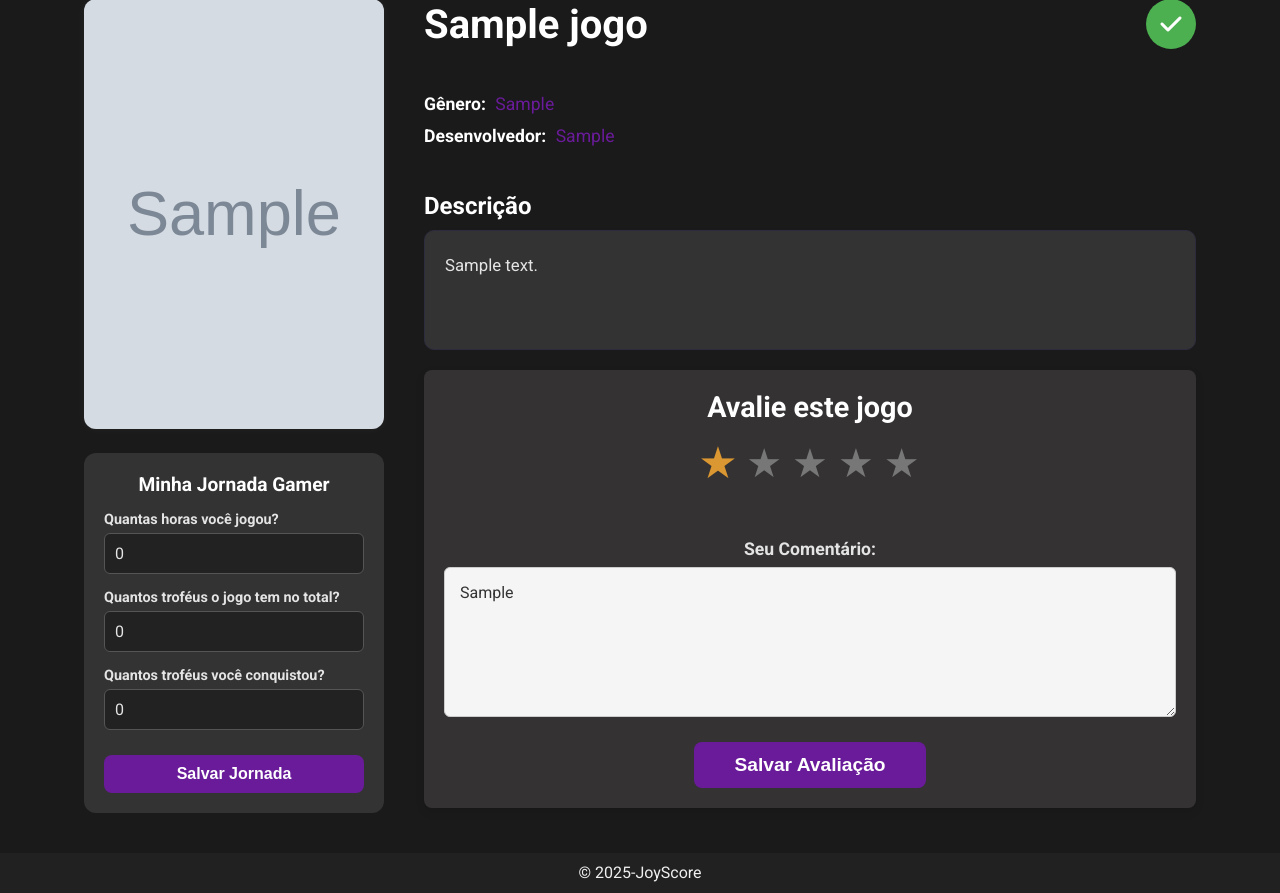
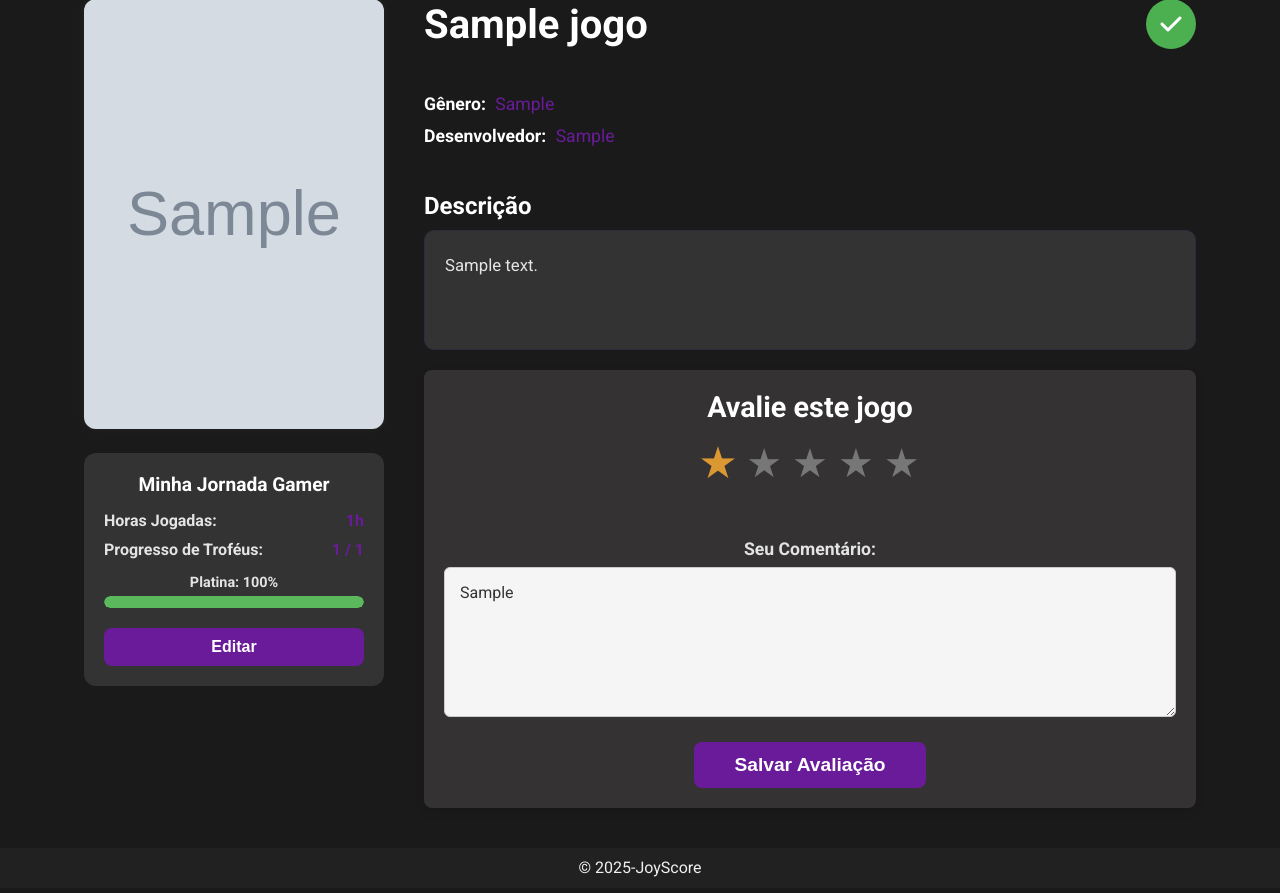
Before and after one commit to Lucascbayma/JoyScore, a Django app: page /avaliar/1/ in a window 1280 px wide. Shown: the part 115-1008 px from the top of the page. Run offline with Django 4.2, Linux system fonts and the light colour scheme; a user stored in the database is signed in; tables that the repository leaves empty hold one stand-in row (values such as "Sample post"); grey boxes marked "Sample" are stand-in pictures.

Commit message:
Apaguei html e css da jornada gamer e deixei funcional a funcao da jornada gamer

```diff
--- a/jogos/static/jogos/css/avaliar.css
+++ b/jogos/static/jogos/css/avaliar.css
@@ -1,5 +1,4 @@
 @import url('https://fonts.googleapis.com/css2?family=Roboto:wght@400;700&display=swap');
-
 
 :root {
   --cor-fundo-principal: #1a1a1a;
@@ -24,7 +23,6 @@ body {
   color: var(--cor-texto-principal);
   font-family: 'Roboto', sans-serif;
 }
-
 
 header {
   width: 100%;
@@ -56,7 +54,6 @@ header {
   color: var(--cor-destaque-dourado);
   margin-left: 15px;
 }
-
 
 main {
   width: 90%;
@@ -103,7 +100,6 @@ main {
     margin-bottom: 5px;
 }
 
-
 .game-info {
   flex: 1;
   display: flex;
@@ -122,12 +118,9 @@ main {
   color: var(--cor-texto-forte);
 }
 
-
 .add-btn {
-
   display: block;
   position: relative;
-
   background: var(--cor-destaque-roxo);
   color: #fff;
   font-size: 1.5rem;
@@ -144,7 +137,6 @@ main {
   background: var(--cor-destaque-roxo-hover);
 }
 
-
 .add-btn i {
     position: absolute;
     top: 50%;
@@ -153,7 +145,6 @@ main {
     line-height: 1;
     display: block;
 }
-
 
 .details {
   margin: 20px 0;
@@ -167,7 +158,6 @@ main {
   display: inline;
   margin-right: 5px;
 }
-
 
 .details dd {
   color: var(--cor-destaque-roxo);
@@ -184,8 +174,6 @@ main {
     margin: 0;
 }
 
-
-
 .description h2 {
     font-size: 1.5rem;
     margin-bottom: 10px;
@@ -201,7 +189,6 @@ main {
   min-height: 120px;
   border: 1px solid #2c2c3e;
 }
-
 
 .rating-section {
   text-align: center;
@@ -226,7 +213,6 @@ main {
 }
 
 .rating {
-
   display: flex;
   justify-content: center;
   flex-direction: row-reverse;
@@ -249,12 +235,10 @@ main {
 }
 
 .rating input[type="radio"] {
-
   display: none;
 }
 
 .rating .star {
-
   font-size: 2.5rem;
   color: #777;
   cursor: pointer;
@@ -262,15 +246,12 @@ main {
   line-height: 1;
 }
 
-
 .rating .star:hover,
 .rating input[type="radio"]:hover ~ .star,
 .rating input[type="radio"]:checked ~ .star {
   color: var(--cor-destaque-dourado);
   transform: scale(1.1);
 }
-
-
 
 .submit-rating {
   background: var(--cor-destaque-roxo);
@@ -322,7 +303,6 @@ main {
     transition: border-color 0.3s ease, box-shadow 0.3s ease;
 }
 
-
 @media (max-width: 850px) {
   .game-container {
     flex-direction: column;
@@ -360,16 +340,13 @@ main {
   transition: none;
 }
 
-
 .add-btn.added:hover {
   background: #45a049;
 }
 
-
 .add-btn i.fa-check {
   font-size: 1.5rem;
 }
-
 
 .jornada-container {
     background-color: var(--cor-fundo-bloco);
@@ -424,31 +401,46 @@ main {
     overflow: hidden;
 }
 
+/* --- [MUDANÇA AQUI] Estilo base da barra de progresso --- */
 .progresso-barra-preenchimento {
     height: 100%;
-    background-color: var(--cor-destaque-dourado);
+    background-color: var(--cor-destaque-dourado); /* Laranja/Dourado (Padrão 26-99%) */
     border-radius: 6px;
-    transition: width 0.4s ease;
+    transition: width 0.4s ease, background-color 0.4s ease; /* Transição suave de cor */
 }
 
+/* --- [NOVO] Classe para cor vermelha (<= 25%) --- */
+.progresso-barra-preenchimento.cor-vermelha {
+    background-color: #d9534f;
+}
+
+/* --- [NOVO] Classe para cor verde (100%) --- */
+.progresso-barra-preenchimento.cor-verde {
+    background-color: #5cb85c;
+}
+
+/* --- [MUDANÇA AQUI] Botão "Editar" agora tem o mesmo estilo do "Salvar" --- */
 .jornada-edit-btn {
-    background: none;
-    border: 1px solid var(--cor-destaque-roxo-hover);
-    color: var(--cor-destaque-roxo-hover);
-    padding: 6px 12px;
-    font-size: 0.85rem;
-    border-radius: 6px;
+    background: var(--cor-destaque-roxo);
+    color: white;
+    border: none;
+    padding: 10px 30px;
+    font-size: 1rem;
+    border-radius: 8px;
     cursor: pointer;
+    font-weight: 700;
+    transition: background 0.3s;
+    width: 100%;
+    margin: 20px auto 0;
     display: block;
-    margin: 20px auto 0;
-    transition: background 0.3s, color 0.3s;
+    box-sizing: border-box;
+    text-align: center;
 }
 
 .jornada-edit-btn:hover {
     background: var(--cor-destaque-roxo-hover);
-    color: var(--cor-texto-forte);
+    color: white; /* Garante que o texto fique branco no hover */
 }
-
 
 /* --- Estado de Formulário --- */
 .jornada-form-wrapper {
@@ -478,11 +470,9 @@ main {
 .jornada-form-campo input[type="number"] {
     width: 100%;
     padding: 10px;
-
     background-color: #222;
     color: var(--cor-texto-principal);
     border: 1px solid #555;
-
     border-radius: 6px;
     font-family: inherit;
     font-size: 1rem;
@@ -493,8 +483,6 @@ main {
     -webkit-appearance: none;
     margin: 0;
 }
-
-
 
 .submit-jornada {
     background: var(--cor-destaque-roxo);
--- a/jogos/templates/jogos/avaliar_jogo.html
+++ b/jogos/templates/jogos/avaliar_jogo.html
@@ -14,6 +14,7 @@
     <div class="cover">
         <img src="{{jogo.background_image}}" alt="Capa do Jogo" id="game-cover">
 
+        {% if esta_na_biblioteca %}
         <div class="jornada-container">
 
             <div class="jornada-display" {% if not jornada_existente %}style="display: none;"{% endif %}>
@@ -33,7 +34,18 @@
                             Platina: {{ jornada_existente.porcentagem_conclusao }}%
                         </div>
                         <div class="progresso-barra-fundo">
-                            <div class="progresso-barra-preenchimento" style="width: {{ jornada_existente.porcentagem_conclusao }}%;"></div>
+                            {% with perc=jornada_existente.porcentagem_conclusao %}
+                            <div
+                                class="progresso-barra-preenchimento
+                                {% if perc <= 25 %}
+                                    cor-vermelha
+                                {% elif perc == 100 %}
+                                    cor-verde
+                                {% endif %}
+                                "
+                                style="width: {{ perc }}%;">
+                            </div>
+                            {% endwith %}
                         </div>
                     </div>
                     <button type="button" class="jornada-edit-btn" id="jornada-edit-btn">Editar</button>
@@ -82,7 +94,7 @@
             </div>
 
         </div>
-        </div>
+        {% endif %} </div>
 
     <div class="game-info">
 
@@ -163,7 +175,7 @@
             </form>
         </section>
 
-      </div>
+    </div>
     </section>
 
 {% endblock content %}
--- a/jogos/views.py
+++ b/jogos/views.py
@@ -1,15 +1,14 @@
-# jogos/views.py
-
 from django.shortcuts import render, get_object_or_404, redirect
 from django.db.models import Q
 from django.contrib.auth.decorators import login_required
-from .models import Jogo, Add_Biblioteca, Avaliar, Profile
+# Modelos importados, incluindo o novo JornadaGamer
+from .models import Jogo, Add_Biblioteca, Avaliar, Profile, JornadaGamer
 from django.http import HttpResponse, JsonResponse
 import requests
 from django.conf import settings
 from django.views.decorators.http import require_GET
 import math
-import random # Mantemos o import do random
+import random
 from django.contrib.auth.models import User
 from django.contrib.auth import authenticate, login as auth_login, logout as auth_logout
 from django.contrib import messages
@@ -17,7 +16,8 @@ from django.views.decorators.csrf import csrf_exempt
 import os
 import subprocess
 import logging
-import dateutil.parser # <-- IMPORT NECESSÁRIO PARA CONVERTER DATA DA API
+import dateutil.parser
+from django.core.exceptions import ValidationError # Importado para validação
 
 RAWG_API_KEY = settings.API_KEY
 RAWG_BASE_URL = "https://api.rawg.io/api"
@@ -74,47 +74,92 @@ def logout_view(request):
     auth_logout(request)
     return redirect('jogos:login')
 
+# --- VIEW 'AVALIAR' ATUALIZADA ---
 @login_required
 def avaliar(request, jogo_id):
     jogo = get_object_or_404(Jogo, pk=jogo_id)
+
     esta_na_biblioteca = Add_Biblioteca.objects.filter(usuario=request.user, jogo=jogo).exists()
     avaliacao_existente = Avaliar.objects.filter(usuario=request.user, Jogo=jogo).first()
+
+    jornada_existente = None
+    if esta_na_biblioteca:
+        jornada_existente = JornadaGamer.objects.filter(usuario=request.user, jogo=jogo).first()
+
     if request.method == 'POST':
-        nota = request.POST.get('nota')
-        comentario = request.POST.get('comentario')
-        if not nota:
-            messages.error(request, 'Você precisa selecionar pelo menos uma estrela para avaliar.')
+        acao = request.POST.get('acao')
+
+        if acao == 'salvar_avaliacao':
+            nota = request.POST.get('nota')
+            comentario = request.POST.get('comentario')
+
+            if not nota:
+                messages.error(request, 'Você precisa selecionar pelo menos uma estrela para avaliar.')
+                return redirect('jogos:avaliar', jogo_id=jogo.id)
+
+            Avaliar.objects.update_or_create(
+                usuario=request.user,
+                Jogo=jogo,
+                defaults={'nota': nota, 'comentario': comentario}
+            )
+            messages.success(request, 'Sua avaliação foi salva com sucesso!')
             return redirect('jogos:avaliar', jogo_id=jogo.id)
-        Avaliar.objects.update_or_create(usuario=request.user, Jogo=jogo, defaults={'nota': nota, 'comentario': comentario})
-        messages.success(request, 'Sua avaliação foi salva com sucesso!')
-        return redirect('jogos:avaliar', jogo_id=jogo.id)
-    context = {'jogo': jogo, 'avaliacao_existente': avaliacao_existente, 'esta_na_biblioteca': esta_na_biblioteca }
+
+        elif acao == 'salvar_jornada':
+            try:
+                horas = request.POST.get('horas_jogadas')
+                totais = request.POST.get('trofeus_totais')
+                conquistados = request.POST.get('trofeus_conquistados')
+
+                horas_int = int(horas)
+                totais_int = int(totais)
+                conquistados_int = int(conquistados)
+
+                if horas_int < 0 or totais_int < 0 or conquistados_int < 0:
+                   messages.error(request, 'Os valores não podem ser negativos.')
+                   return redirect('jogos:avaliar', jogo_id=jogo.id)
+
+                JornadaGamer.objects.update_or_create(
+                    usuario=request.user,
+                    jogo=jogo,
+                    defaults={
+                        'horas_jogadas': horas_int,
+                        'trofeus_totais': totais_int,
+                        'trofeus_conquistados': conquistados_int
+                    }
+                )
+                messages.success(request, 'Sua Jornada Gamer foi salva!')
+
+            except ValidationError as e:
+                messages.error(request, e.message)
+
+            except (ValueError, TypeError):
+                messages.error(request, 'Por favor, preencha todos os campos da jornada com números válidos.')
+
+            return redirect('jogos:avaliar', jogo_id=jogo.id)
+
+    context = {
+        'jogo': jogo,
+        'avaliacao_existente': avaliacao_existente,
+        'esta_na_biblioteca': esta_na_biblioteca,
+        'jornada_existente': jornada_existente
+    }
+
     return render(request, 'jogos/avaliar_jogo.html', context)
 
-# --- INÍCIO DA ALTERAÇÃO (NOVA VIEW "PONTE") ---
 
 @login_required
 def redirecionar_para_avaliacao(request, rawg_id):
-    """
-    Esta view age como uma "ponte".
-    1. Recebe um ID da API RAWG.
-    2. Verifica se o jogo já existe no banco de dados local (usando 'rawg_id').
-    3. Se não existe, busca na API RAWG e cria o jogo localmente.
-    4. Redireciona o usuário para a página 'avaliar' padrão com o ID local do jogo.
-    """
     try:
-        # 1. Tenta encontrar o jogo no banco local pelo rawg_id
         jogo = Jogo.objects.get(rawg_id=rawg_id)
 
     except Jogo.DoesNotExist:
-        # 2. Se não encontrar, busca na API RAWG para criar
         game_details_url = f"{RAWG_BASE_URL}/games/{rawg_id}?key={RAWG_API_KEY}"
         try:
             response = requests.get(game_details_url)
             response.raise_for_status()
             data = response.json()
 
-            # Pega os dados da API
             titulo = data.get('name')
             devs = data.get('developers', [])
             desenvolvedor = ", ".join([d.get('name') for d in devs]) if devs else ""
@@ -123,16 +168,13 @@ def redirecionar_para_avaliacao(request, rawg_id):
             release_date_obj = None
             if release_date_str:
                 try:
-                    # Converte a string 'YYYY-MM-DD' para um objeto date
                     release_date_obj = dateutil.parser.parse(release_date_str).date()
                 except ValueError:
-                    release_date_obj = None # Ignora se a data for inválida
+                    release_date_obj = None
 
             genres = data.get('genres', [])
             genero = genres[0].get('name', "") if genres else ""
 
-            # 3. Cria o jogo no banco local
-            # Usamos get_or_create pelo título para evitar duplicatas
             jogo, created = Jogo.objects.get_or_create(
                 titulo=titulo,
                 defaults={
@@ -145,7 +187,6 @@ def redirecionar_para_avaliacao(request, rawg_id):
                 }
             )
 
-            # Se o jogo foi 'pego' (created=False) mas não tinha o rawg_id, atualiza.
             if not created and not jogo.rawg_id:
                 jogo.rawg_id = rawg_id
                 jogo.save()
@@ -154,15 +195,10 @@ def redirecionar_para_avaliacao(request, rawg_id):
             messages.error(request, "Não foi possível buscar os detalhes do jogo na API. Tente novamente.")
             return redirect('jogos:filtrar_por_genero')
         except Exception as e:
-            # Captura erro se o título já existir (unique=True)
             messages.error(request, f"Ocorreu um erro ao salvar o jogo: {e}.")
             return redirect('jogos:filtrar_por_genero')
 
-    # 4. Redireciona para a página de avaliação normal com o ID LOCAL
     return redirect('jogos:avaliar', jogo_id=jogo.id)
-
-# --- FIM DA ALTERAÇÃO ---
-
 
 @login_required
 def buscar_jogos(request):
@@ -173,16 +209,25 @@ def buscar_jogos(request):
     context = {'jogos': jogos, 'pesquisa': pesquisa}
     return render(request, 'jogos/buscar_jogos.html', context)
 
+# --- VIEW 'ADICIONAR_BIBLIOTECA' ATUALIZADA ---
 @login_required
 def adicionar_biblioteca(request, jogo_id):
     jogo = get_object_or_404(Jogo, pk=jogo_id)
     registro_biblioteca = Add_Biblioteca.objects.filter(usuario=request.user, jogo=jogo).first()
+
     if registro_biblioteca:
         registro_biblioteca.delete()
+
+        # Apaga a jornada quando o jogo é removido
+        jornada = JornadaGamer.objects.filter(usuario=request.user, jogo=jogo).first()
+        if jornada:
+            jornada.delete()
+
         messages.success(request, f'O jogo "{jogo.titulo}" foi removido da sua biblioteca.')
     else:
         Add_Biblioteca.objects.create(usuario=request.user, jogo=jogo)
         messages.success(request, f'O jogo "{jogo.titulo}" foi adicionado à sua biblioteca.')
+
     return redirect('jogos:avaliar', jogo_id=jogo.id)
 
 @login_required
```
Also changed, not shown: jogos/models.py (+38 -18 lines), jogos/migrations/0006_jornadagamer.py (added), jogos/static/jogos/css/jornada_gamer.css (deleted), jogos/templates/jogos/jornada_gamer.html (deleted).
